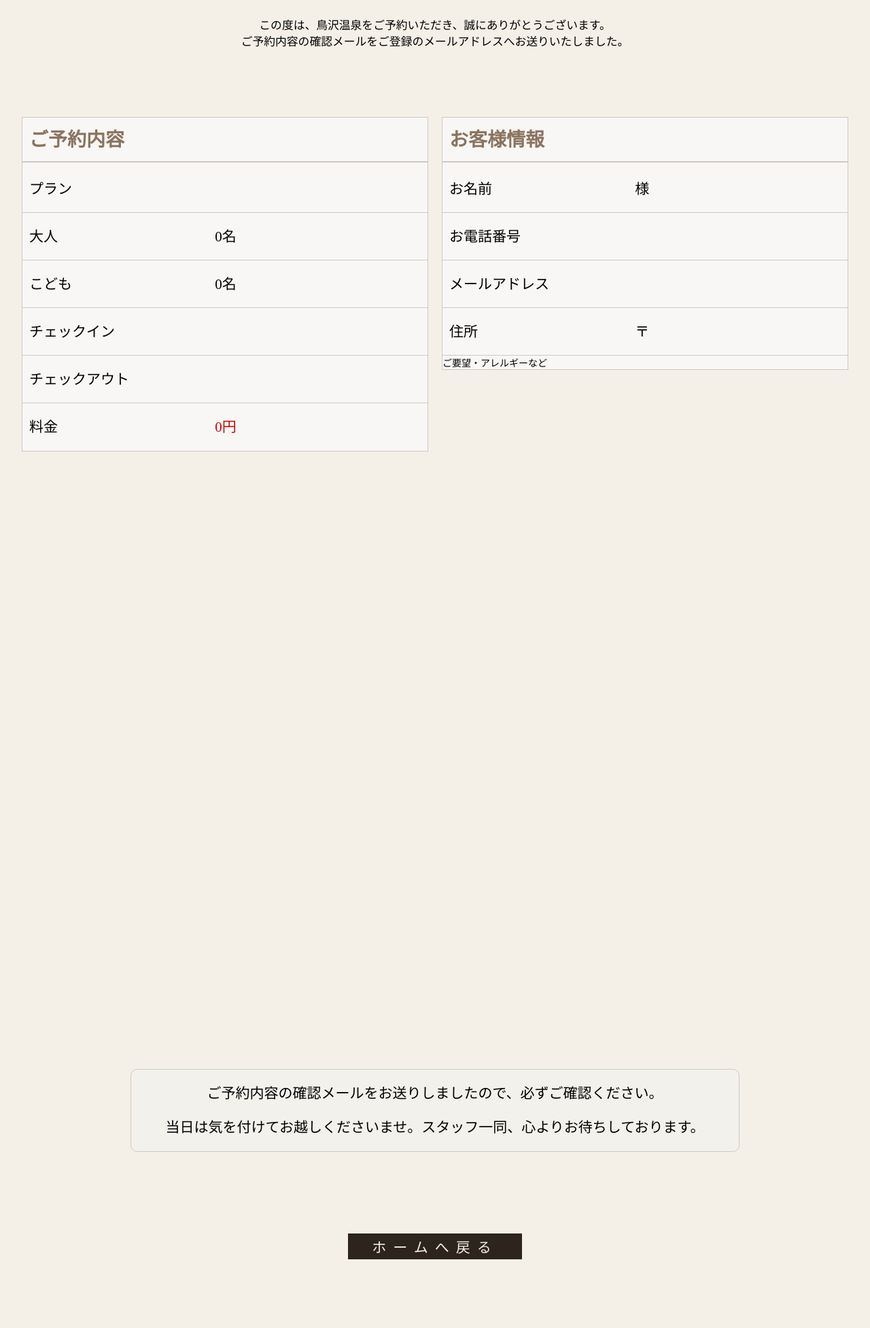
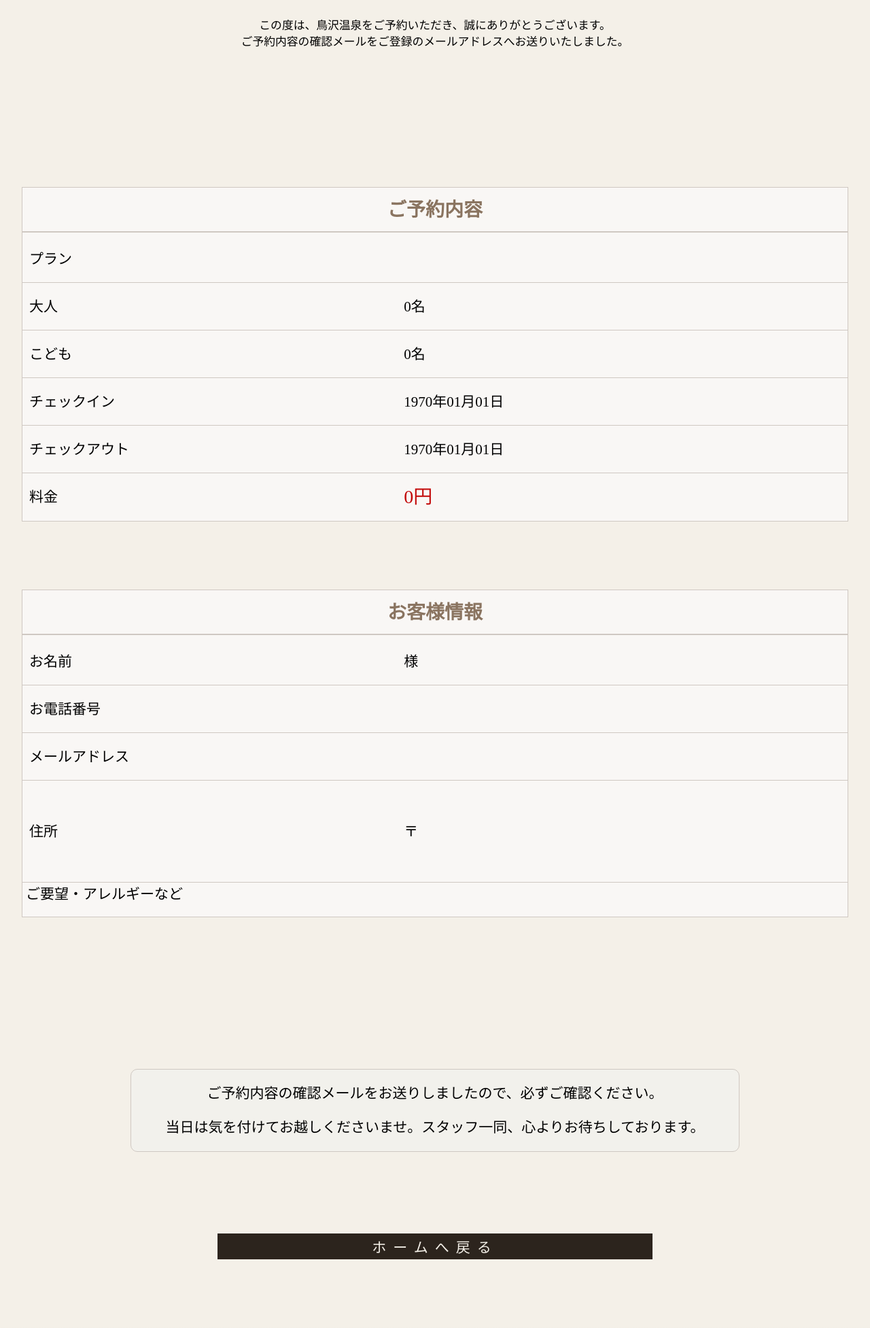
Before and after one commit to kc07-rgb/onsen_site_open, a WordPress theme: template reservation/thanks.php in a window 1280 px wide. Shown: the part 207-2160 px from the top of the page at 68% size. Run offline with PHP 8.4 and a stand-in for WordPress, Linux system fonts and the light colour scheme; the site name, menu and one post (Sample post) are stand-ins, and other content is empty; the visitor is signed in with stand-in values (Sample User, id 1); some libraries are stand-ins or nearby versions; some web fonts are replaced.

Commit message:
Update reservation

```diff
--- a/reservation/display.css
+++ b/reservation/display.css
@@ -52,7 +52,7 @@
     display: flex;
     align-items: center;
     gap: 5rem;
-    padding: 0 20px;
+    padding: 0 5px;
     font-size: 1.5rem;
     line-height: 100px;
     position: relative;
@@ -73,8 +73,19 @@
         display: none;
     }
 
+    .contens_pieces_box{
+    display: flex;
+    flex-direction: column;
+    padding-left: 5px;
+    font-size: 1.5rem;
+    }
+    .contens_pieces_box .contens_label{
+        width: 45%;
+        margin-bottom: 20px;
+    }
     .pisces_text{
-        width: 90%;
+        width: 100%;
+        text-align: left;
         overflow-wrap: break-word;
         white-space: pre-wrap;
     }
@@ -83,9 +94,19 @@
         font-weight: 500;
         font-size: 2rem;
     }
-    .repuired_box{
+    .contens_pieces .repuired_box{
     display: flex;
     }
+    .post_number{
+        display: flex;
+        flex-direction: column;
+        justify-content: center;
+        align-items: center;
+        line-height: 1.5rem;
+        min-height: 150px;
+        height: 90px;
+    }
+
     .customer_item{
     display: flex;
     flex-direction: column;
@@ -160,7 +181,7 @@
 
     .vertical_button{
         display: block;
-        width: 20%;
+        width: 50%;
         font-size: 1.5rem;
         letter-spacing: 10px;
         margin: 100px auto;
@@ -241,18 +262,18 @@
         font-size: 14px;
        }
         .vertical{
+            flex-direction: column;
             width: 95%;
             justify-content: center;
-            gap: 20px;
+            gap: 100px;
             min-height: 1280px;
         }
-        .vertical_group{
-            width: 50%;
-        }
+        .vertical_group,
         .vertical_group_two{
-            width: 50%;
+            width: 100%;
         }
         .vertical_title{
+            text-align: center;
             padding: 10px;
             margin-bottom: 10px;
         }
@@ -267,7 +288,7 @@
             padding: 5px;
         }
         .contens_price{
-        font-size: 1.5rem;
+        font-size: 2rem;
         }
         .customer_item{
             line-height: 50px;
@@ -277,23 +298,25 @@
             margin-bottom: 10px;
         }
         .customer_item input{
-        height: 30px;
+        height: 40px;
         margin-bottom: 10px;
         }
         .customer_item textarea{
-        height: 100px;
+        height: 130px;
         }
         .zipcode_row input{
             width: 50%;
         }
+        .zipcode_row{
+            align-items: center;
+        }
         .zippcoe_button{
-            height: auto;
             display: flex;
             align-items: center;
             justify-content: center;
             margin-left: 10px;
-            margin-right: 100px;
-            height: 20px;
+            margin-right: 300px;
+            height: 30px;
             font-size: 1rem;
             padding: 10px 10px;
         }
--- a/reservation/thanks.css
+++ b/reservation/thanks.css
@@ -12,3 +12,20 @@
 .vertical_button{
     text-align: center;
 }
+
+@media screen and (min-width:340px) and (max-width:767px) {
+    .contens_pieces_box{
+        font-size: 1rem;
+    }
+    .contens_pieces_box .contens_label{
+        width: 100%;
+    }
+
+    .thanks_message{
+        width: 90%;
+        font-size: 1rem;
+        line-height: 1.5rem;
+        margin: 50px auto;
+    }
+
+}
--- a/reservation/thanks.php
+++ b/reservation/thanks.php
@@ -154,11 +154,11 @@ $plan_names = [
                 </div>
                 <div class="contens_pieces">
                     <p class="contens_label">チェックイン</p>
-                    <p><?= $checkin ?></p>
+                    <p><?= date("Y年m月d日", strtotime($checkin)) ?></p>
                 </div>
                 <div class="contens_pieces">
                     <p class="contens_label">チェックアウト</p>
-                    <p><?= $checkout ?></p>
+                    <p><?= date("Y年m月d日", strtotime($checkout)) ?></p>
                 </div>
                 <div class="contens_pieces">
                     <p class="contens_label">料金</p>
@@ -184,8 +184,12 @@ $plan_names = [
                 </div>
                 <div class="contens_pieces">
                     <p class="contens_label">住所</p>
-                    <p><?= htmlspecialchars("〒" . $zipcode, ENT_QUOTES, "UTF-8") ?><br>
-                        <?= htmlspecialchars($address1 . $address2 . $address3 . $address4, ENT_QUOTES, "UTF-8") ?></p>
+                    <div class="post_number">
+                        <p class="pisces_text"><?= htmlspecialchars("〒" . $zipcode, ENT_QUOTES, "UTF-8") ?></p>
+                        <p class="pisces_text"><?= htmlspecialchars($address1 . $address2, ENT_QUOTES, "UTF-8") ?></p>
+                        <p class="pisces_text"><?= htmlspecialchars($address3, ENT_QUOTES, "UTF-8") ?></p>
+                        <p class="pisces_text"><?= htmlspecialchars($address4, ENT_QUOTES, "UTF-8") ?></p>
+                    </div>
                 </div>
                 <div class="contens_pieces_box">
                     <p class="contens_label">ご要望・アレルギーなど</p>
```
